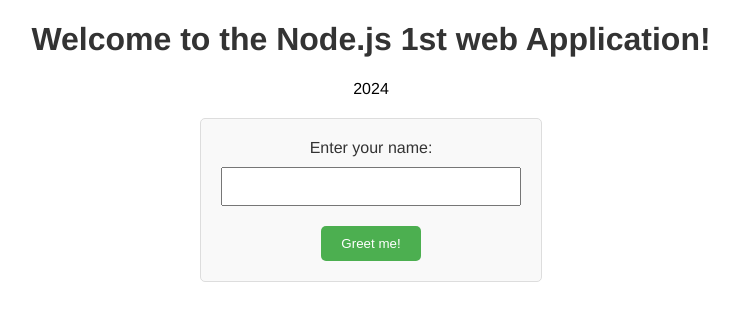
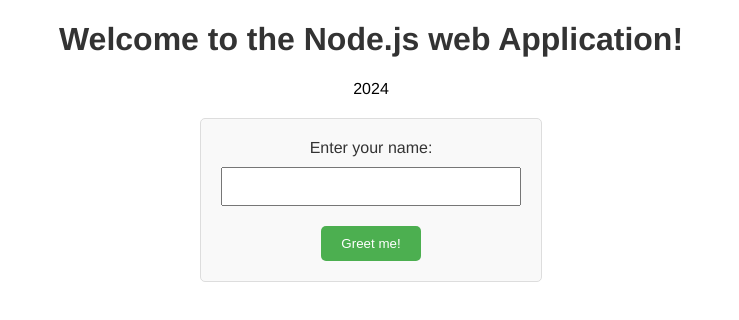
Before and after one commit to Amogh-98/WebApp, a plain HTML site: page index.html in a window 1280 px wide. Shown: the whole page, without its empty margins (269-1008 px from the left). Drawn offline with Linux system fonts and the light colour scheme.

Commit message:
index.html

```diff
--- a/index.html
+++ b/index.html
@@ -56,7 +56,7 @@
     </title>
 </head>
 <body>
-    <h1>Welcome to the Node.js 1st web Application!</h1>
+    <h1>Welcome to the Node.js web Application!</h1>
     <p>2024</p>
     <form action="/greet" method="post">
         <label for="name">Enter your name:</label>
```
